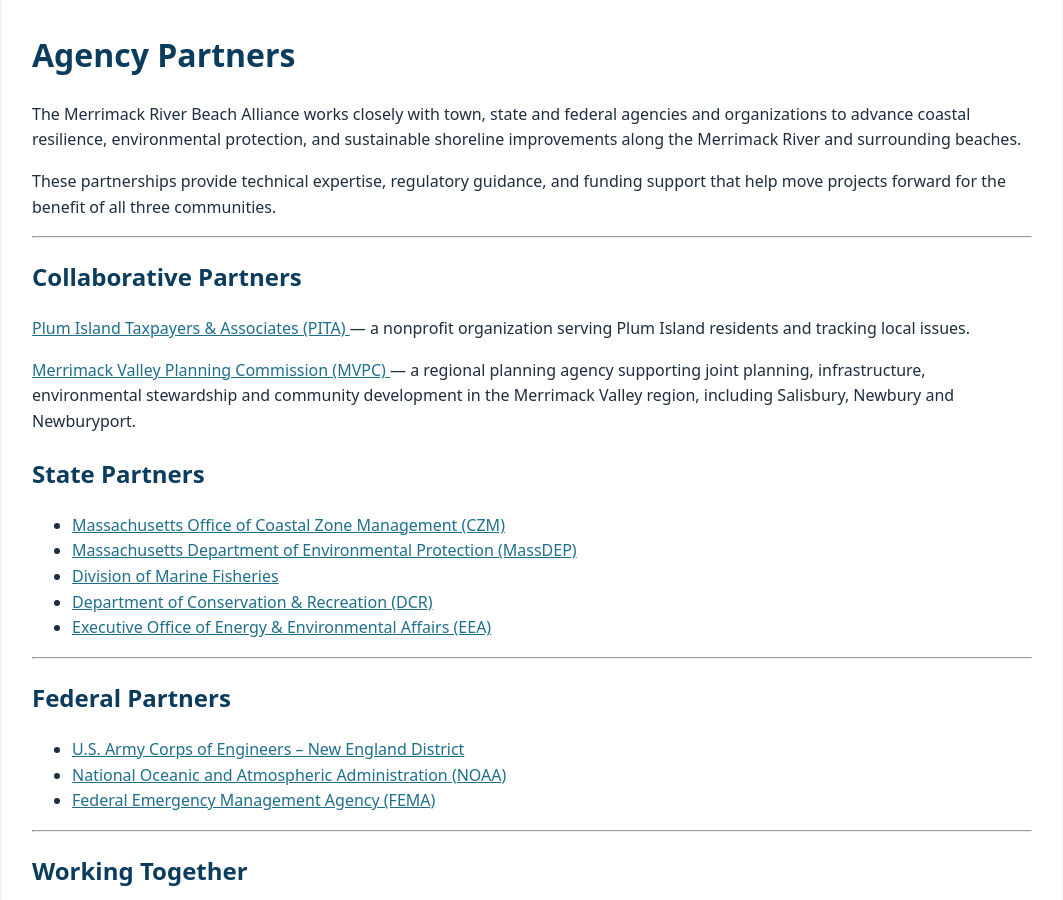
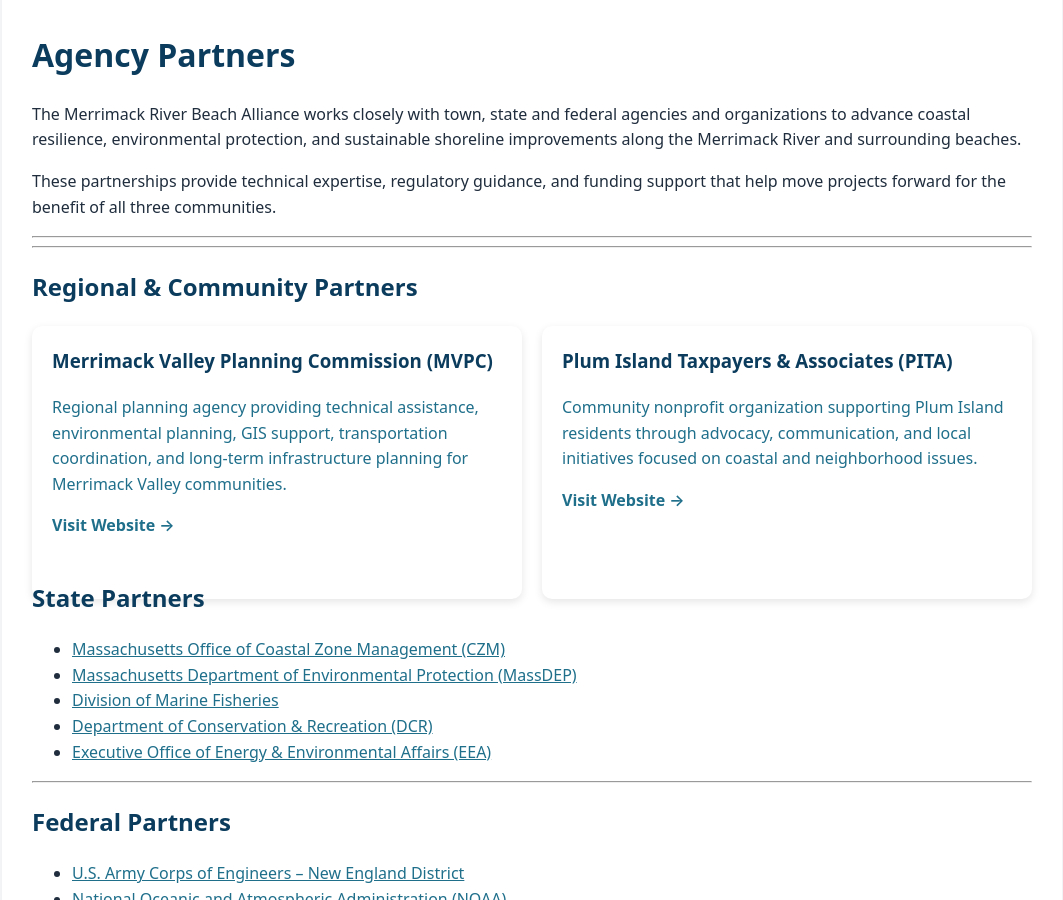
Before and after one commit to MAMRBAGOV/mamrba.gov, a Jekyll site: the page built from partners.md, in a window 1280 px wide and 900 px high, scrolled down 613 px. Shown: the whole window, without its empty margins (108-1171 px from the left). Built offline with Jekyll 4.4.1, drawn with Linux system fonts in a browser that asks for light colours.

Commit message:
Revise partners.md layout and add community partners
Updated the layout and content structure for agency partners, including new sections for regional and community partners with styled cards.

```diff
--- a/partners.md
+++ b/partners.md
@@ -10,17 +10,38 @@ The Merrimack River Beach Alliance works closely with town, state and federal ag
 These partnerships provide technical expertise, regulatory guidance, and funding support that help move projects forward for the benefit of all three communities.
 
 ---
-## Collaborative Partners
-<p>
-  <a href="https://www.plumislandtaxpayers.org" target="_blank">
-    Plum Island Taxpayers & Associates (PITA)
-  </a> — a nonprofit organization serving Plum Island residents and tracking local issues.
-</p>
-<p>
-  <a href="https://mvpc.org" target="_blank">
-    Merrimack Valley Planning Commission (MVPC)
-  </a> — a regional planning agency supporting joint planning, infrastructure, environmental stewardship and community development in the Merrimack Valley region, including Salisbury, Newbury and Newburyport.
-</p>
+---
+
+## Regional & Community Partners
+
+<div style="display:flex; flex-wrap:wrap; gap:20px; margin-top:20px;">
+
+  <!-- MVPC Card -->
+  <a href="https://mvpc.org" target="_blank" style="flex:1; min-width:240px; text-decoration:none;">
+    <div style="background:white; padding:20px; border-radius:10px; box-shadow:0 3px 8px rgba(0,0,0,.1); height:100%;">
+      <h3 style="margin-top:0;">Merrimack Valley Planning Commission (MVPC)</h3>
+      <p>
+        Regional planning agency providing technical assistance, environmental planning, GIS support,
+        transportation coordination, and long-term infrastructure planning for Merrimack Valley communities.
+      </p>
+      <span style="color:#1f6f8b; font-weight:600;">Visit Website →</span>
+    </div>
+  </a>
+
+  <!-- PITA Card -->
+  <a href="https://www.plumislandtaxpayers.org" target="_blank" style="flex:1; min-width:240px; text-decoration:none;">
+    <div style="background:white; padding:20px; border-radius:10px; box-shadow:0 3px 8px rgba(0,0,0,.1); height:100%;">
+      <h3 style="margin-top:0;">Plum Island Taxpayers & Associates (PITA)</h3>
+      <p>
+        Community nonprofit organization supporting Plum Island residents through advocacy, communication,
+        and local initiatives focused on coastal and neighborhood issues.
+      </p>
+      <span style="color:#1f6f8b; font-weight:600;">Visit Website →</span>
+    </div>
+  </a>
+
+</div>
+
 
 
 ## State Partners
```
